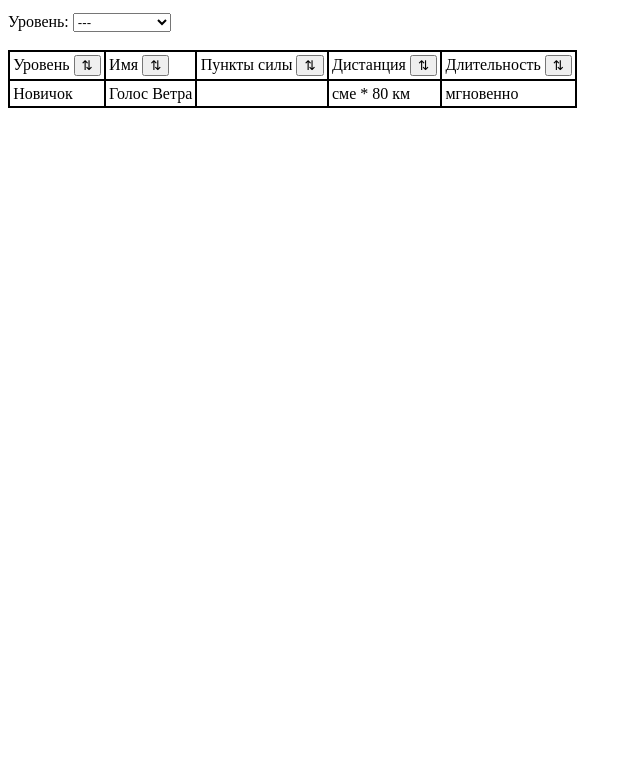
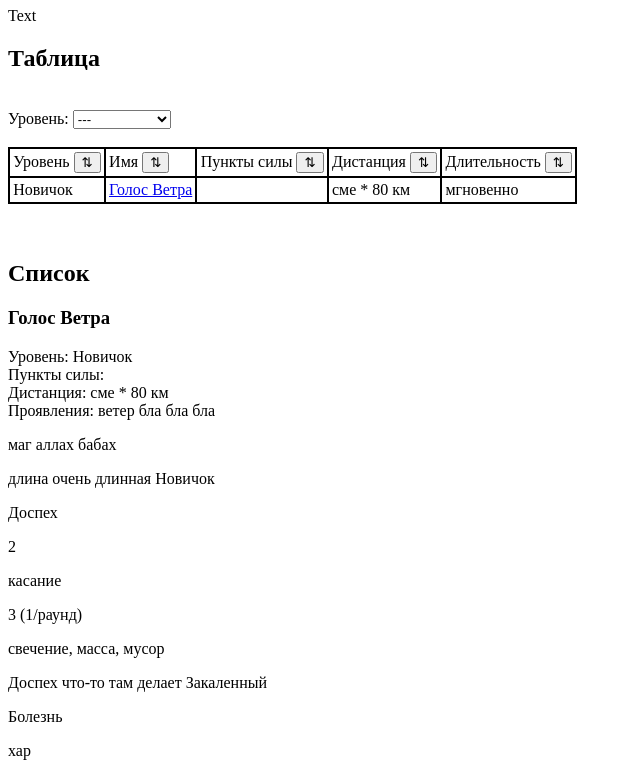
Before and after one commit to Svalkash/SW_SpellDB, a plain HTML site: page frontend/index.html in a window 1280 px wide. Shown: the part 73-846 px from the top of the page, without its empty margins (0-640 px from the left). Before the commit the page ends 800 px from the top, so only its background shows below. Drawn offline with Linux system fonts and the light colour scheme.

Commit message:
list and navigation

```diff
--- a/frontend/include.js
+++ b/frontend/include.js
@@ -117,11 +117,12 @@ function distObjToNum(distObj) {
 }
 
 // displayed value. With stat if possible.
-function distObjToVal(distObj) {
+// calcStat - set to false to prevent stat usage
+function distObjToVal(distObj, calcStat = true) {
     if (distUnique(distObj.val))
         return distObj.val;
         let retVal = '';
-    if (distObj.stat !== null && stats.hasOwnProperty(distObj.stat) && !isNaN(distObj.val)) {
+    if (distObj.stat !== null && stats.hasOwnProperty(distObj.stat) && !isNaN(distObj.val) && calcStat) {
         retVal += (stats[distObj.stat] / 2 * distObj.val);
     } else {
         if (distObj.stat != null) retVal += distObj.stat;
--- a/frontend/index.html
+++ b/frontend/index.html
@@ -13,8 +13,9 @@
 </head>
 
 <body>
-    <p>Paragraph</p>
+    <h1>Заклинания</h1>
     Text
+    <h2>Таблица</h2>
     <div>
         <!-- functionals & table -->
         <br>
@@ -24,8 +25,11 @@
         <br>
         <table class="tabclass" id="spelltab"></table>
     </div>
-    <div>
-        <!-- spell list (filtered & sorted?) -->
+    <br>
+    <br>
+    <h2>Список</h2>
+    <!-- spell list (filtered & sorted?) -->
+    <div id="spelllist">
     </div>
     <script src="include.js"></script>
     <script src="script.js"></script>
--- a/frontend/script.js
+++ b/frontend/script.js
@@ -45,11 +45,10 @@ function parseStringSpells(str) {
             dist: distStrToObj(spellParts[3]),
             dur: durStrToObj(spellParts[4]),
             trap: spellParts[5].trim(),
-            desc: ''
+            desc: []
         };
         for (let j = 6; j < spellParts.length; ++j)
-            spellObj.desc += spellParts[j].trim() + '\r\n'; // paragraphs
-        spellObj.desc = spellObj.desc.slice(0, -2); // trim last \r\n
+            spellObj.desc.push(spellParts[j].trim()); // paragraphs
         // validate
         let isValid = true;
         if (!spellValid(spellObj)) {
@@ -70,12 +69,12 @@ function parseStringSpells(str) {
     return retArray;
 }
 
-function addCellToRow(row, innerHTML, onclick = null) {
+function addCellToRow(row, contents) {
     let cell = row.insertCell();
-    cell.innerHTML = innerHTML;
+    if (typeof (contents) == 'string')
+        cell.innerHTML = contents;
+    else cell.appendChild(contents);
     cell.classList.add('tabclass');
-    if (onclick != null)
-        cell.onclick = onclick;
     return cell;
 }
 
@@ -123,7 +122,9 @@ function drawTable() {
     // console.log(spellData);
     // console.log(filteredTier);
     let tab = document.getElementById("spelltab");
+    let list = document.getElementById("spelllist");
     tab.innerHTML = "";
+    list.innerHTML = "";
     tab.classList.add('tabclass');
     // adding headers
     let thead = tab.createTHead();
@@ -136,12 +137,48 @@ function drawTable() {
     // adding contents
     for (let spellObj of spellData) {
         if (filteredTier == '' || tierToNum(spellObj.tier) == filteredTier) {
+            let spellID_tab = 'spell_' + spellObj.name + '_row';
+            let spellID_list = 'spell_' + spellObj.name + '_desc';
+            // add to the table
             row = tb.insertRow();
-            addCellToRow(row, spellObj.tier).href;
-            addCellToRow(row, spellObj.name);
+            row.id = spellID_tab;
+            addCellToRow(row, spellObj.tier);
+            let hr = document.createElement('a');
+            hr.href = '#' + spellID_list;
+            hr.innerHTML = spellObj.name;
+            addCellToRow(row, hr);
             addCellToRow(row, spellObj.pp);
             addCellToRow(row, distObjToVal(spellObj.dist));
             addCellToRow(row, durObjToVal(spellObj.dur));
+            // add to the list
+            let desc = document.createElement('div');
+            desc.id = spellID_list;
+            // name-header
+            let h = document.createElement('h3');
+            h.innerHTML = spellObj.name;
+            desc.appendChild(h);
+            // info list
+            let p = document.createElement('p');
+            p.append(colNames[0] + ': ' + spellObj.tier);
+            p.appendChild(document.createElement('br'));
+            p.append(colNames[2] + ': ' + spellObj.pp);
+            p.appendChild(document.createElement('br'));
+            p.append(colNames[3] + ': ' + distObjToVal(spellObj.dist));
+            p.appendChild(document.createElement('br'));
+            p.append('Проявления: ' + spellObj.trap);
+            desc.appendChild(p);
+            // desc
+            for (let dp of spellObj.desc) {
+                p = document.createElement('p');
+                p.innerHTML = dp;
+                desc.appendChild(p);
+            }
+            list.appendChild(desc);
+            // back-anchor
+            hr = document.createElement('a');
+            hr.href = '#' + spellID_tab;
+            hr.innerHTML = 'К таблице';
+            desc.appendChild(hr);
         }
     }
 }
```
Also changed, not shown: frontend/train.html (deleted, +0 -29 lines), frontend/img/avatar.jpg (deleted).
